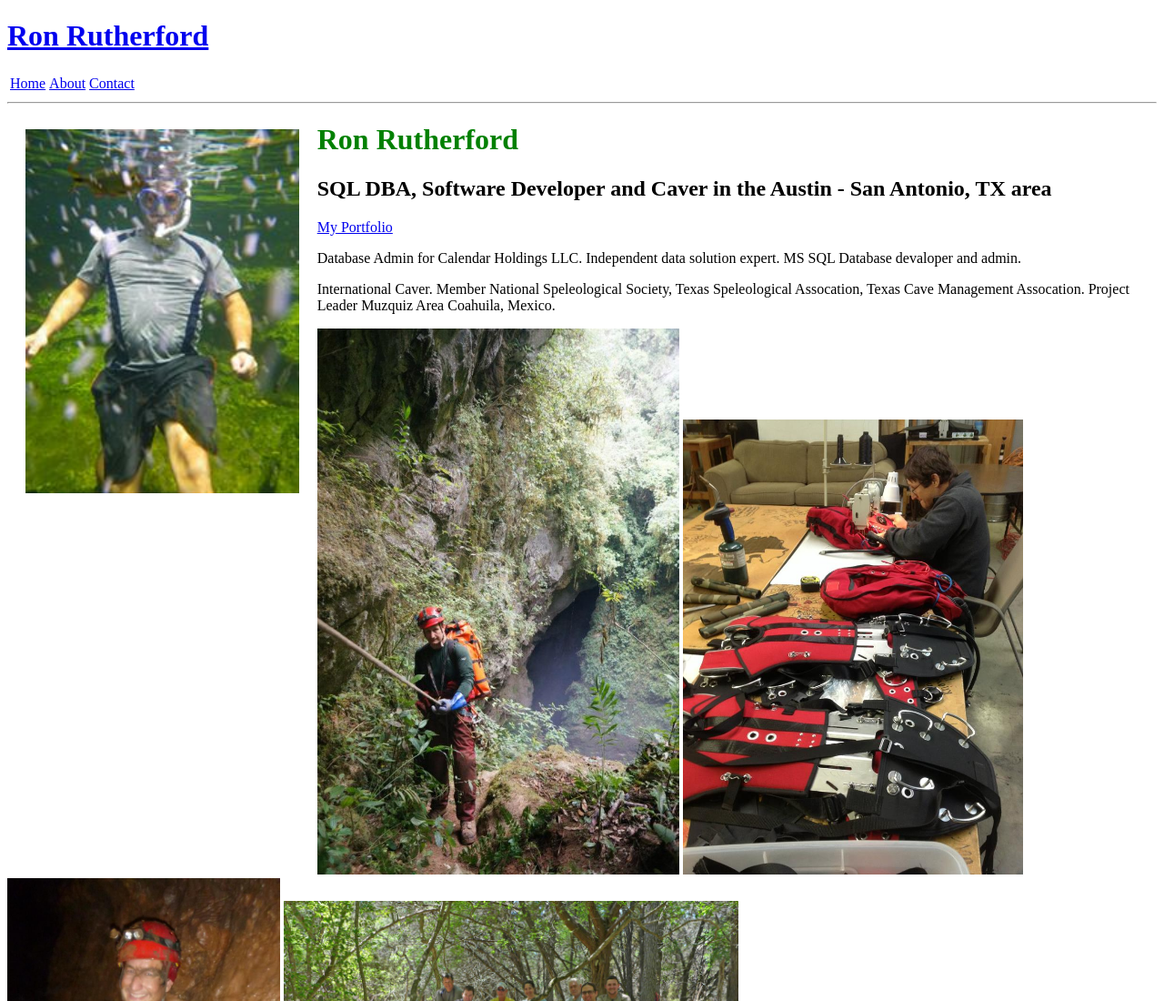
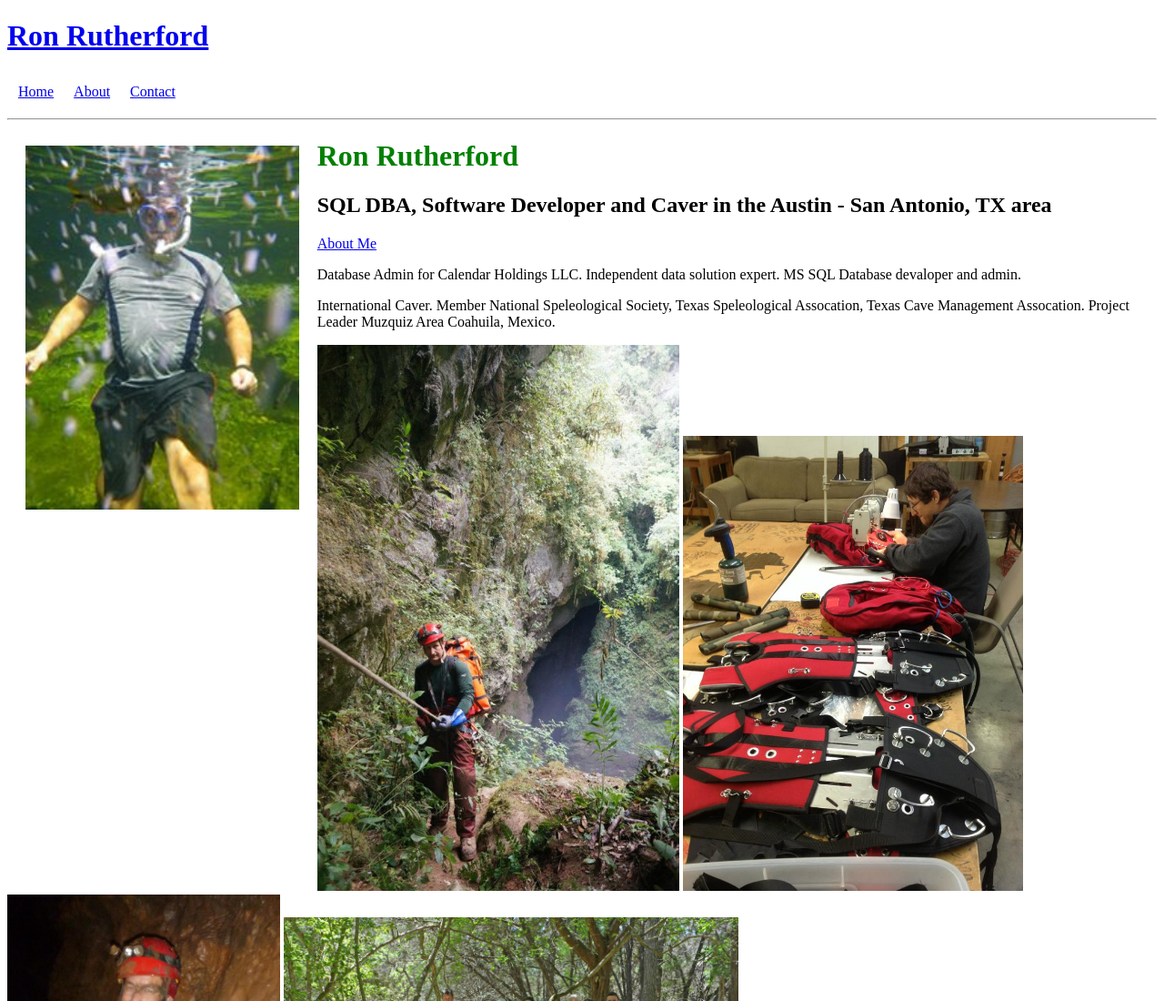
Before and after one commit to rcrutherford/3_page_site, a plain HTML site: page index.html in a window 1280 px wide. Shown: the top 1100 px of the page at 91% size. Drawn offline with Linux system fonts and the light colour scheme.

Commit message:
6th commit

```diff
--- a/index.html
+++ b/index.html
@@ -2,6 +2,7 @@
 <html>
 	<head>
 		<title>Ron Rutherford Home Page</title>
+		<link rel="stylesheet" type="text/css" href="styles.css">
 	</head>
 	<body>
 		<div>
@@ -21,7 +22,7 @@
 		<div>
 			<h1 style="color:green;">Ron Rutherford</h1>
 			<h2>SQL DBA, Software Developer and Caver in the Austin - San Antonio, TX area</h2>
-			<a href="https://about.me/ron.rutherford">My Portfolio</a>
+			<a href="https://about.me/ron.rutherford">About Me</a>
 			<p>Database Admin for Calendar Holdings LLC.  Independent data solution expert.  MS SQL Database devaloper and admin.</p>
 			<p>International Caver.  Member National Speleological Society, Texas Speleological Assocation, Texas Cave Management Assocation.  Project Leader Muzquiz Area Coahuila, Mexico.</p>
 		</div>
--- /dev/null
+++ b/styles.css
@@ -0,0 +1,9 @@
+/* a style comment */
+
+
+
+
+
+th, td {
+    padding: 10px
+}
```
Also changed, not shown: about.html (+1 -0 lines), contact.html (+1 -0 lines).
